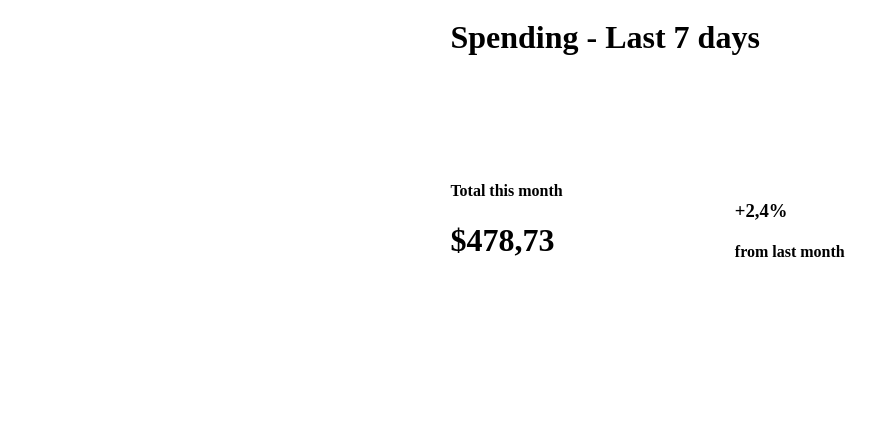
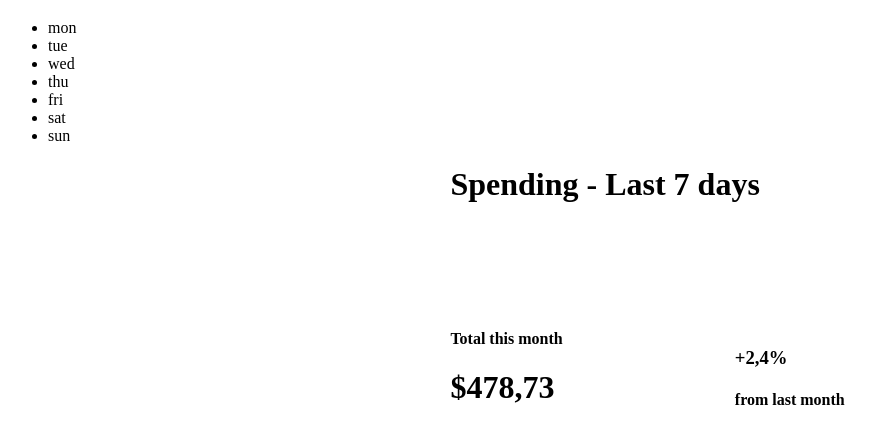
Before and after one commit to mzanettig/Componente-de-grade-de-preco-unico, a plain HTML site: page index.html in a window 1280 px wide. Shown: the part 283-726 px from the top of the page, without its empty margins (0-876 px from the left). Drawn offline with Linux system fonts and the light colour scheme.

Commit message:
adicionando uma lista não ordenada

```diff
--- a/index.html
+++ b/index.html
@@ -19,17 +19,23 @@
     </header>
     <main>
         <div>
+            <ul>
+                <li>mon</li>
+                <li>tue</li>
+                <li>wed</li>
+                <li>thu</li>
+                <li>fri</li>
+                <li>sat</li>
+                <li>sun</li>
+            </ul>
             <h1 class="texto-principal"> Spending - Last 7 days</h1>
-
         </div>
-    </main></main>
         <footer class="container-rodape">
             <h4>Total this month</h4>
             <h1>$478,73</h1>
             <h3 class="rodape">+2,4%</h3>
             <h4 class="rodape">from last month</h4>
         </footer>
-
+    </main>
 </body>
-
 </html>
```
Lines whose indentation alone changed are shown as unchanged.
